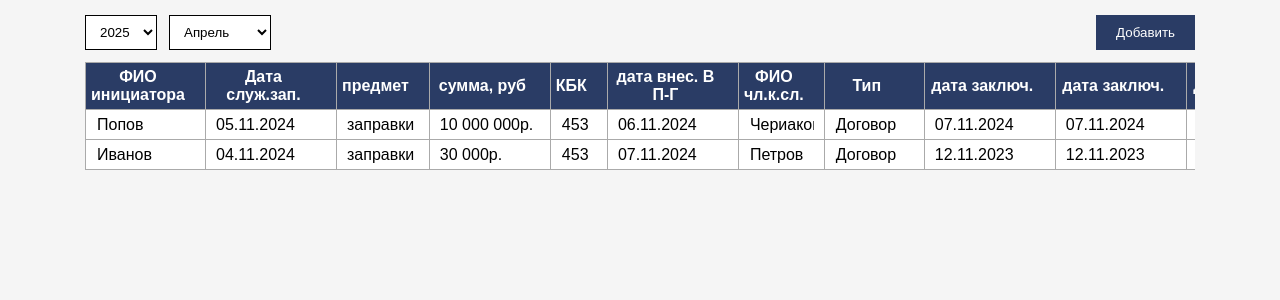
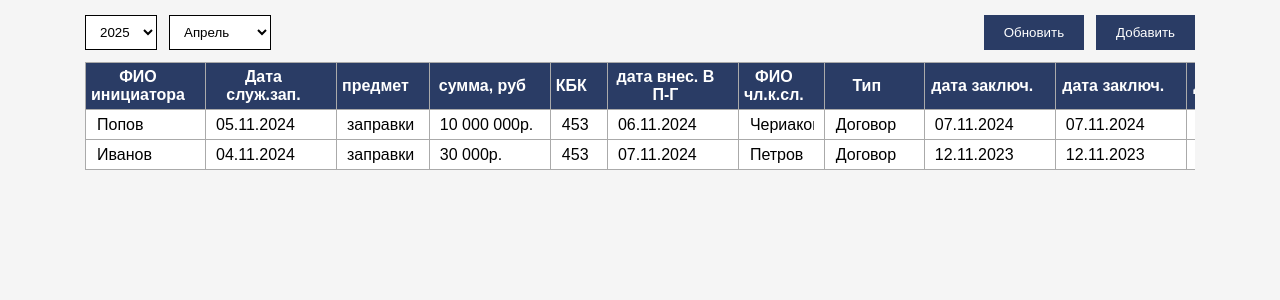
Before and after one commit to DIMaslov1904/table-vue, a Vue app: page / in a window 1280 px wide. Shown: the top 300 px of the page. Built offline with nearby package versions, Linux system fonts and the light colour scheme.

Commit message:
Добавил кнопку обновления

```diff
--- a/src/App.vue
+++ b/src/App.vue
@@ -61,7 +61,7 @@ onMounted(Mounted)
 <template>
   <div class="app">
     <div class="actions">
-      <div class="filters">
+      <div class="actions__group">
         <select class="select" v-model="selectYear">
           <option v-for="year in yearOptions" :value="year">{{ year }}</option>
         </select>
@@ -71,7 +71,10 @@ onMounted(Mounted)
         </select>
       </div>
 
-      <button class="btn" @click="Add">Добавить</button>
+      <div class="actions__group">
+        <button class="btn" @click="getList">Обновить</button>
+        <button class="btn" @click="Add">Добавить</button>
+      </div>
     </div>
 
     <TableWrap>
@@ -107,6 +110,12 @@ onMounted(Mounted)
   }
 }
 
+.actions__group {
+  display: flex;
+  flex-wrap: wrap;
+  gap: 12px;
+}
+
 .btn {
   padding: 10px 20px;
   border: none;
@@ -120,11 +129,6 @@ onMounted(Mounted)
       background-color: rgb(var(--active-color));
     }
   }
-}
-
-.filters {
-  display: flex;
-  gap: 12px;
 }
 
 .select {
```
